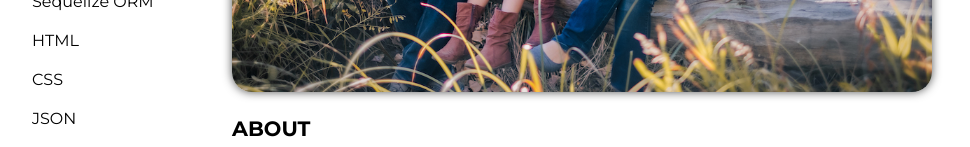
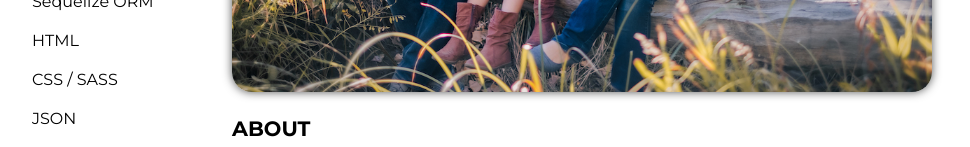
Before and after one commit to shawnkelleydev/sk-ws-react, a React (Create React App) app: page /about in a window 1280 px wide. Shown: the part 445-592 px from the top of the page, without its empty margins (158-1128 px from the left). Built offline with nearby package versions, Linux system fonts and the light colour scheme.

Commit message:
added sass to skills

```diff
--- a/src/components/About.js
+++ b/src/components/About.js
@@ -62,7 +62,7 @@ const About = () => {
             <li className="skill">SQL</li>
             <li className="skill">Sequelize ORM</li>
             <li className="skill">HTML</li>
-            <li className="skill">CSS</li>
+            <li className="skill">CSS / SASS</li>
             <li className="skill">JSON</li>
             <li className="skill">Git / GitHub</li>
             <li className="skill">Agile / SCRUM</li>
```
